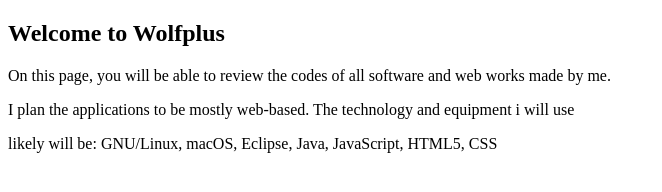
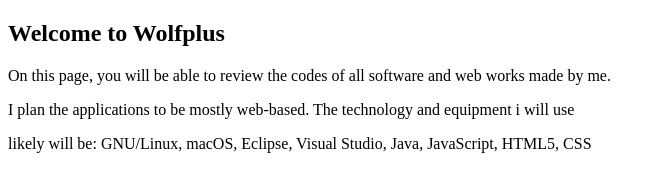
Before and after one commit to emrebekaroglu/wolfplus, a plain HTML site: page index.html in a window 1280 px wide. Shown: the whole page, without its empty margins (0-662 px from the left). Drawn offline with Linux system fonts and the light colour scheme.

Commit message:
Update index.html

```diff
--- a/index.html
+++ b/index.html
@@ -8,6 +8,6 @@
 <h2>Welcome to Wolfplus</h2>
 <p>On this page, you will be able to review the codes of all software and web works made by me.</p>
 <p>I plan the applications to be mostly web-based. The technology and equipment i will use</p>
-<p>likely will be: GNU/Linux, macOS, Eclipse, Java, JavaScript, HTML5, CSS</p>
+<p>likely will be: GNU/Linux, macOS, Eclipse, Visual Studio, Java, JavaScript, HTML5, CSS</p>
 </body>
 </html>
```
